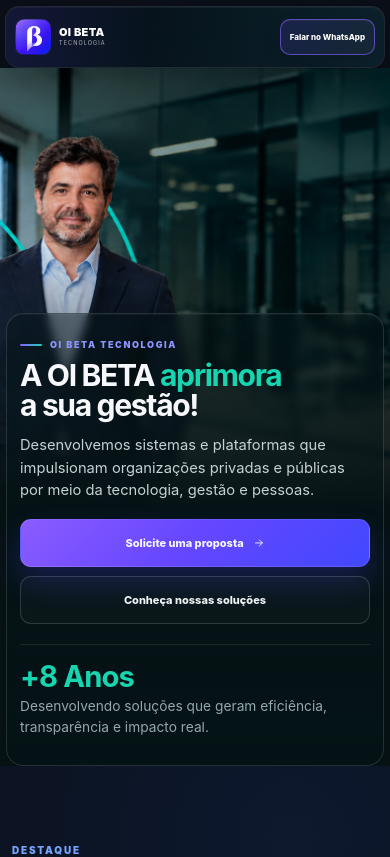
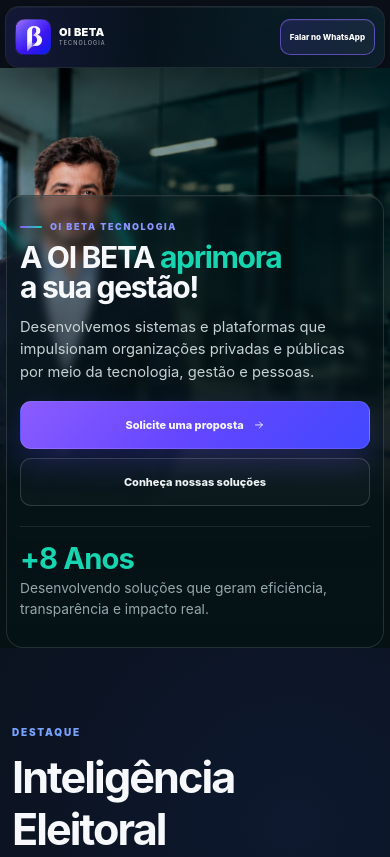
Before and after one commit to oibetatecnologia/oibeta, a Next.js app in the folder oibeta-site/: page / in a window 390 px wide. Shown: the top 857 px of the page. Built offline with nearby package versions, Linux system fonts and the light colour scheme; no server answers.

Commit message:
feat: sobe bloco principal no mobile

```diff
--- a/oibeta-site/app/globals.css
+++ b/oibeta-site/app/globals.css
@@ -1735,3 +1735,26 @@
     display: none;
   }
 }
+
+
+/* =========================================================
+   HERO MOBILE — sobe o bloco para próximo do cabeçalho
+   Mantém desktop intacto.
+   ========================================================= */
+@media (max-width: 900px) {
+  .hero-mobile-copy {
+    margin-top: clamp(135px, 18svh, 220px) !important;
+  }
+}
+
+@media (max-width: 560px) {
+  .hero-mobile-copy {
+    margin-top: clamp(120px, 16svh, 185px) !important;
+  }
+}
+
+@media (max-width: 390px) {
+  .hero-mobile-copy {
+    margin-top: clamp(110px, 15svh, 165px) !important;
+  }
+}
```
